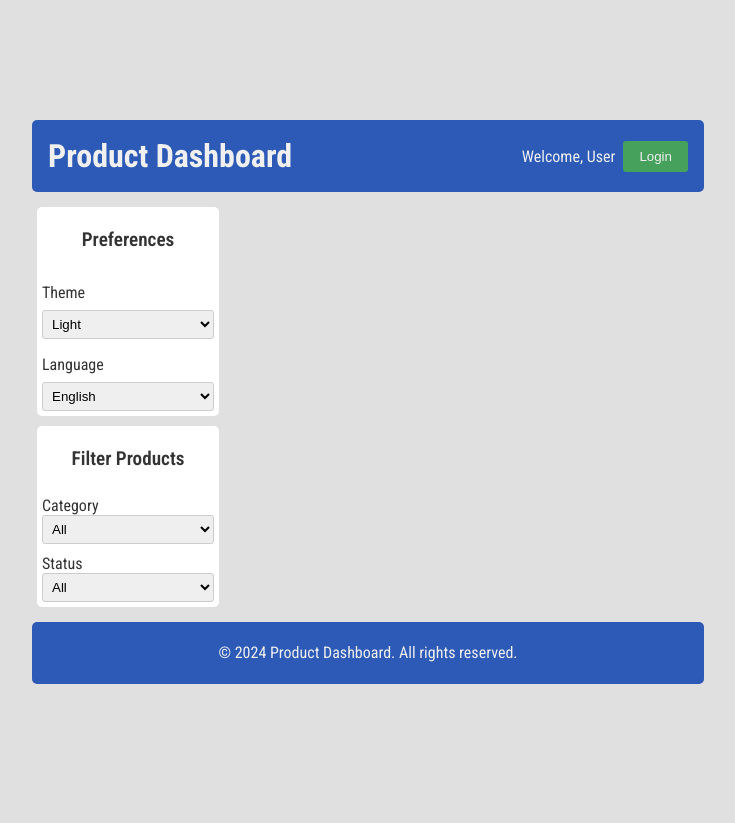
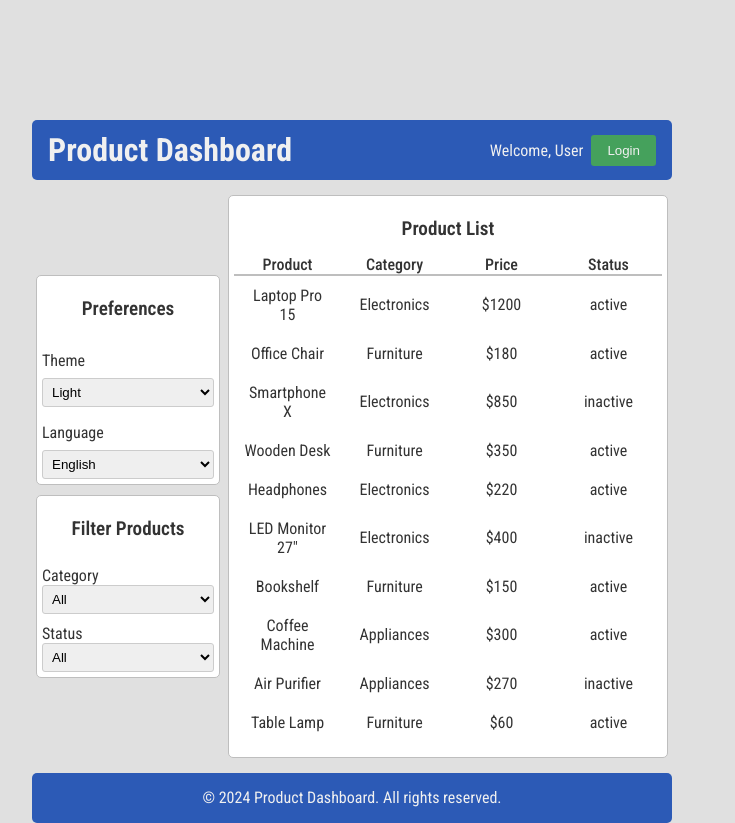
Before and after one commit to ablaoublas11/Product-Dashboard, a React (Vite) app: page / in a window 1280 px wide. Shown: the whole page, without its empty margins (288-1023 px from the left). Before the commit the page ends 800 px from the top, so only its background shows below. Built offline with nearby package versions, Linux system fonts and the light colour scheme.

Commit message:
Product List css Updates

```diff
--- a/src/App.css
+++ b/src/App.css
@@ -10,6 +10,7 @@
   --button-background-color: #45a15c;
   --button-hover-background-color: #3e8e4e;
   --button-text-color: #ffffff;
+  --border-color: #bebebe;
 }
 
 [data-theme="Dark"] {
@@ -52,7 +53,7 @@ body {
 
 .mainContainer {
   width: 50%;
-  height: 100%;
+  height: fit-content;
   display: grid;
   grid-template-columns: 3fr 7fr;
   grid-template-areas:
@@ -75,6 +76,12 @@ body {
 }
 .dataContainer {
   grid-area: content;
+  display: flex;
+  flex-direction: column;
+  justify-content: center;
+  align-items: center;
+  margin: 5px;
+  padding: 5px;
   /* εδώ θα μπει ο υπόλοιπος κώδικας για την διαμόρφωση του Layout */
 }
 
--- a/src/App.jsx
+++ b/src/App.jsx
@@ -3,6 +3,7 @@ import Header from "./Components/Header";
 import Footer from "./Components/Footer";
 import Preferences from "./Components/Preferences";
 import Filter from "./Components/Filter";
+import ProductList from "./Components/ProductList";
 import "./App.css";
 
 function App() {
@@ -37,7 +38,7 @@ function App() {
     },
     {
       id: 5,
-      name: "Wireless Headphones",
+      name: "Headphones",
       category: "Electronics",
       price: 220,
       status: "active",
@@ -86,7 +87,9 @@ function App() {
         <Preferences />
         <Filter />
       </div>
-      <div className="dataContainer"></div>
+      <div className="dataContainer">
+        <ProductList products={products} />
+      </div>
       <Footer />
     </div>
   );
--- a/src/Components/ProductList.jsx
+++ b/src/Components/ProductList.jsx
@@ -0,0 +1,23 @@
+import styles from "../Styles/ProductList.module.css";
+
+export default function ProductList({ products }) {
+  return (
+    <div className={styles.productListContainer}>
+      <h2>Product List</h2>
+      <div className={styles.productList}>
+        <div className={styles.header}>Product</div>
+        <div className={styles.header}>Category</div>
+        <div className={styles.header}>Price</div>
+        <div className={styles.header}>Status</div>
+        {products.map((product) => (
+          <div key={product.id} className={styles.productRow}>
+            <div className={styles.cell}>{product.name}</div>
+            <div className={styles.cell}>{product.category}</div>
+            <div className={styles.cell}>${product.price}</div>
+            <div className={styles.cell}>{product.status}</div>
+          </div>
+        ))}
+      </div>
+    </div>
+  );
+}
--- a/src/Styles/Filter.module.css
+++ b/src/Styles/Filter.module.css
@@ -10,6 +10,7 @@
   background-color: var(--card-background-color);
   color: var(--profile-text-color);
   border-radius: 5px;
+  border: 1px solid var(--border-color);
 }
 
 .filterTitle {
@@ -29,3 +30,9 @@
   border-radius: 3px;
   border: 1px solid #ccc;
 }
+
+@media screen and (max-width: 768px) {
+  .filterContainer {
+    width: 100%;
+  }
+}
--- a/src/Styles/Footer.module.css
+++ b/src/Styles/Footer.module.css
@@ -4,11 +4,12 @@
   justify-content: center;
   align-items: center;
   width: 100%;
-  height: 30px;
+  height: 50px;
   padding: 1rem;
   background-color: var(--footer-color);
   color: var(--text-color);
   border-radius: 5px;
+  box-sizing: border-box;
 }
 
 .footerText {
--- a/src/Styles/Header.module.css
+++ b/src/Styles/Header.module.css
@@ -9,8 +9,9 @@
   flex-wrap: nowrap;
   justify-content: space-between;
   align-items: center;
-  height: 40px;
+  height: 60px;
   border-radius: 5px;
+  box-sizing: border-box;
 }
 
 .headerTitle {
--- a/src/Styles/Preferences.module.css
+++ b/src/Styles/Preferences.module.css
@@ -10,6 +10,7 @@
   background-color: var(--card-background-color);
   color: var(--profile-text-color);
   border-radius: 5px;
+  border: 1px solid var(--border-color);
 }
 
 .title {
@@ -31,3 +32,9 @@
   border-radius: 3px;
   border: 1px solid #ccc;
 }
+
+@media screen and (max-width: 768px) {
+  .container {
+    width: 100%;
+  }
+}
--- a/src/Styles/ProductList.module.css
+++ b/src/Styles/ProductList.module.css
@@ -0,0 +1,86 @@
+.productListContainer {
+  width: 100%;
+  display: flex;
+  flex-direction: column;
+  justify-content: center;
+  align-items: center;
+  flex-wrap: nowrap;
+  background-color: var(--card-background-color);
+  color: var(--profile-text-color);
+  border-radius: 5px;
+  border: 1px solid var(--border-color);
+  margin: 5px;
+  padding: 5px;
+}
+
+.productListContainer h2 {
+  font-size: 1.2rem;
+  font-weight: 600;
+  margin-bottom: 10px;
+}
+
+.productList {
+  display: grid;
+  grid-template-columns: repeat(4, 1fr);
+  align-items: center;
+  text-align: center;
+  width: 100%;
+  padding: 5px;
+  margin-bottom: 5px;
+}
+
+.header {
+  font-size: 1rem;
+  font-weight: 500;
+  width: 100%;
+  border-bottom: 2px solid var(--border-color);
+}
+
+.productRow {
+  display: contents;
+  width: 100%;
+}
+
+.cell {
+  padding: 10px;
+  text-align: center;
+}
+
+@media screen and (max-width: 1200px) {
+  .productListContainer {
+    box-sizing: border-box;
+  }
+
+  .productList {
+    box-sizing: border-box;
+  }
+}
+
+@media screen and (max-width: 768px) {
+  .productList {
+    grid-template-columns: 1fr; /* Μία στήλη μόνο (κάρτα) */
+    gap: 15px; /* Απόσταση μεταξύ των καρτών */
+  }
+
+  .header {
+    display: none; /* Απόκρυψη της κεφαλίδας σε κινητές συσκευές */
+  }
+
+  .cell {
+    border-bottom: 1px solid #eee;
+    margin-bottom: 10px;
+    box-shadow: 0 2px 5px rgba(0, 0, 0, 0.1);
+  }
+
+  .cell:nth-child(3n) {
+    border-bottom: 1px solid #eee;
+    margin-bottom: 10px;
+    box-shadow: 0 2px 5px rgba(0, 0, 0, 0.1);
+  }
+
+  .cell:before {
+    content: attr(data-label); /* Παίρνει το κείμενο από το HTML */
+    font-weight: bold;
+    color: #666;
+  }
+}
```
